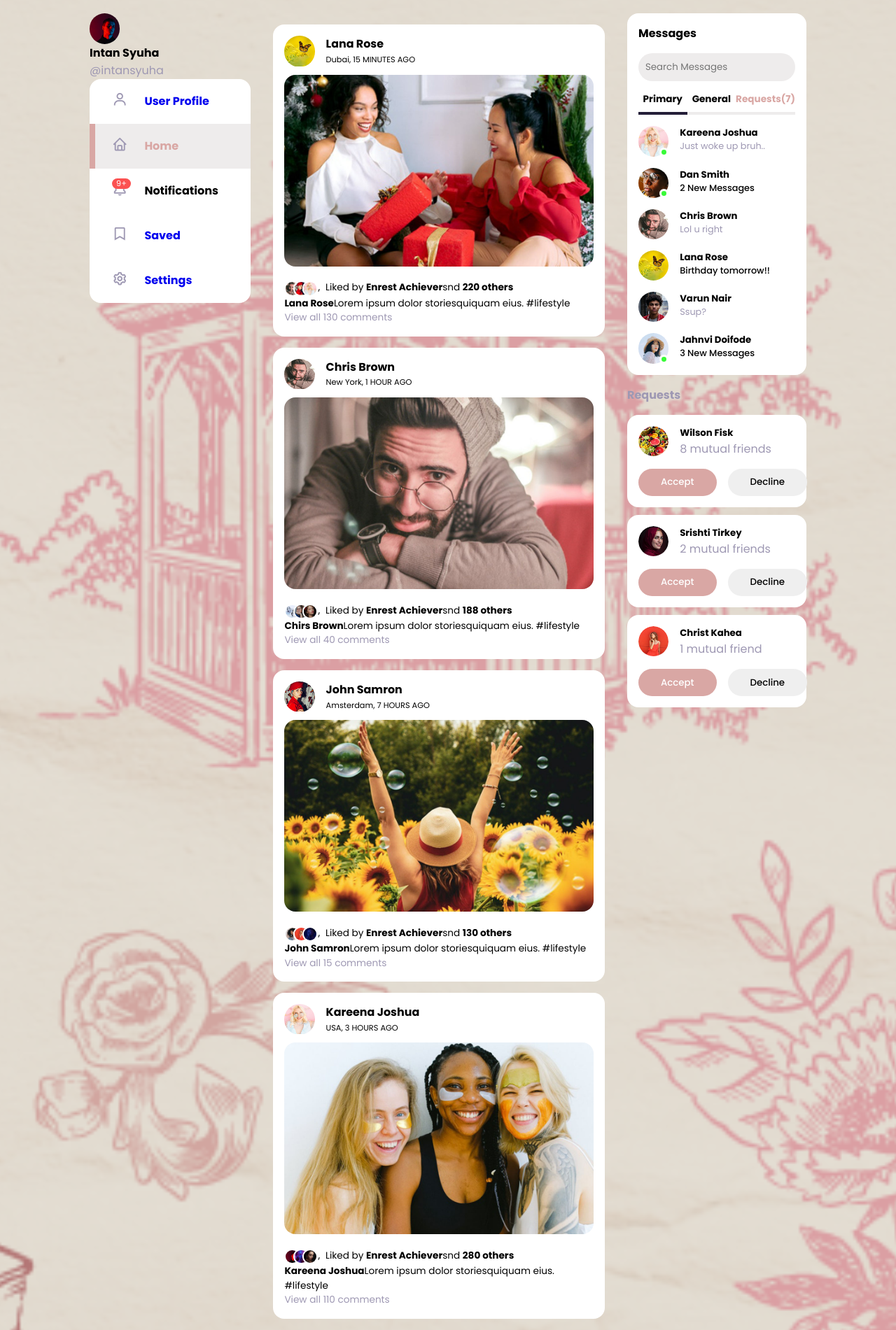
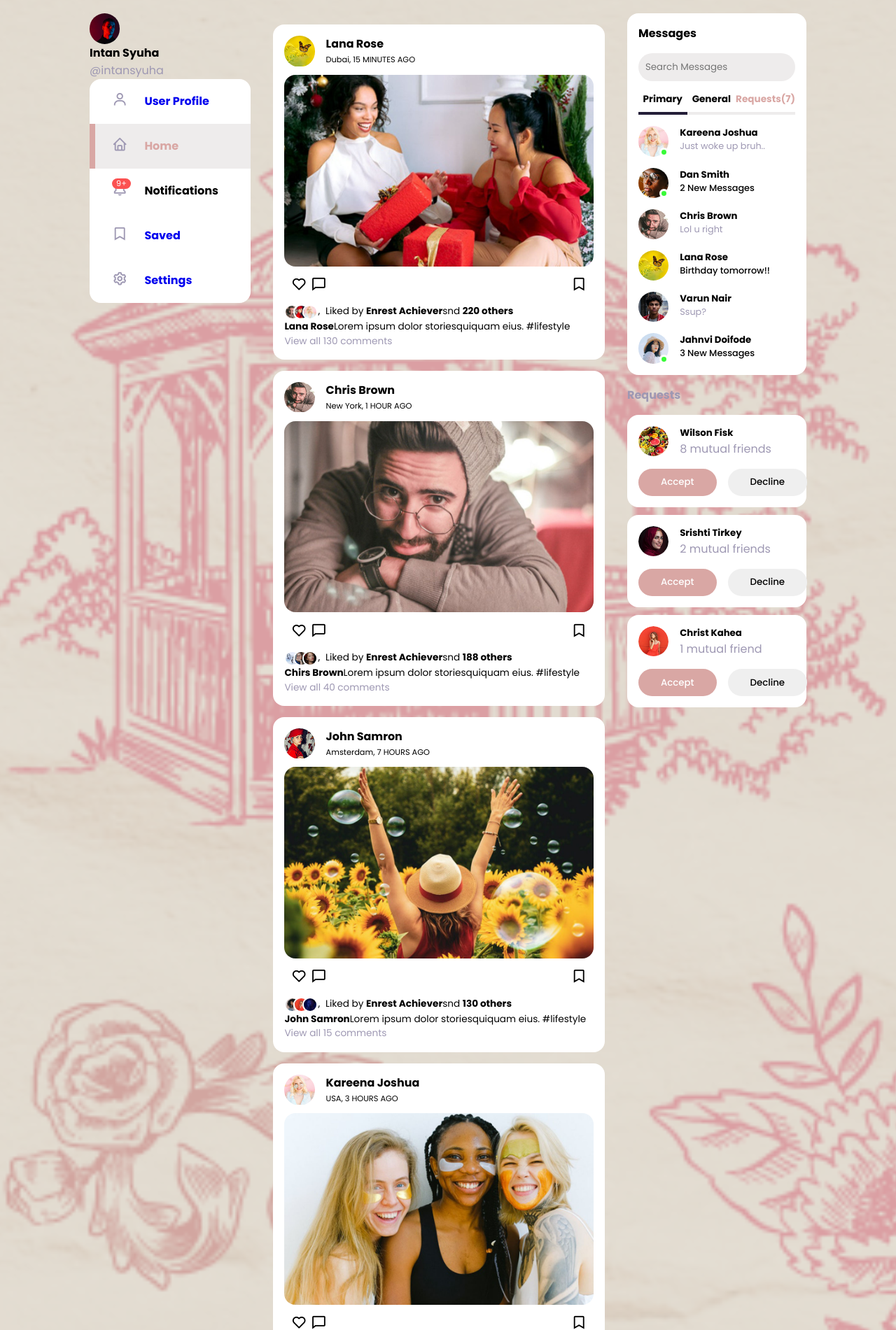
Before and after one commit to intansyuha/TT3L-06, a Flask app: page /community-page in a window 1280 px wide. Shown: the part 67-1968 px from the top of the page at 70% size. Run offline with Flask 3, Linux system fonts and the light colour scheme; a user stored in the database is signed in.

Commit message:
added like, comment and bookmark icons on each feed

```diff
--- a/templates/community-page.html
+++ b/templates/community-page.html
@@ -121,12 +121,11 @@
 
                      <div class="action-button">
                          <div class="interaction-button">
-                             <span><i class="uil uil-thumbs-up"></i></span>
-                             <span><i class="uil uil-comment"></i></span>
-                             <span><i class="uil uil-share"></i></span>
+                             <span><i class='bx bx-heart' ></i></span>
+                             <span><i class='bx bx-comment'></i></span>
                          </div>
                          <div class="bookmark">
-                             <span><i class="uil uil-bookmark"></i></span>
+                             <span><i class='bx bx-bookmark' ></i></span>
                          </div>
                      </div>
 
@@ -165,12 +164,11 @@
 
                      <div class="action-button">
                          <div class="interaction-button">
-                             <span><i class="uil uil-thumbs-up"></i></span>
-                             <span><i class="uil uil-comment"></i></span>
-                             <span><i class="uil uil-share"></i></span>
+                             <span><i class='bx bx-heart' ></i></span>
+                             <span><i class='bx bx-comment'></i></span>
                          </div>
                          <div class="bookmark">
-                             <span><i class="uil uil-bookmark"></i></span>
+                             <span><i class='bx bx-bookmark' ></i></span>
                          </div>
                      </div>
 
@@ -209,12 +207,11 @@
 
                      <div class="action-button">
                          <div class="interaction-button">
-                             <span><i class="uil uil-thumbs-up"></i></span>
-                             <span><i class="uil uil-comment"></i></span>
-                             <span><i class="uil uil-share"></i></span>
+                             <span><i class='bx bx-heart' ></i></span>
+                             <span><i class='bx bx-comment'></i></span>
                          </div>
                          <div class="bookmark">
-                             <span><i class="uil uil-bookmark"></i></span>
+                             <span><i class='bx bx-bookmark' ></i></span>
                          </div>
                      </div>
 
@@ -253,12 +250,11 @@
 
                      <div class="action-button">
                          <div class="interaction-button">
-                             <span><i class="uil uil-thumbs-up"></i></span>
-                             <span><i class="uil uil-comment"></i></span>
-                             <span><i class="uil uil-share"></i></span>
+                             <span><i class='bx bx-heart' ></i></span>
+                             <span><i class='bx bx-comment'></i></span>
                          </div>
                          <div class="bookmark">
-                             <span><i class="uil uil-bookmark"></i></span>
+                             <span><i class='bx bx-bookmark' ></i></span>
                          </div>
                      </div>
 
@@ -297,12 +293,11 @@
 
                      <div class="action-button">
                          <div class="interaction-button">
-                             <span><i class="uil uil-thumbs-up"></i></span>
-                             <span><i class="uil uil-comment"></i></span>
-                             <span><i class="uil uil-share"></i></span>
+                             <span><i class='bx bx-heart' ></i></span>
+                             <span><i class='bx bx-comment'></i></span>
                          </div>
                          <div class="bookmark">
-                             <span><i class="uil uil-bookmark"></i></span>
+                             <span><i class='bx bx-bookmark' ></i></span>
                          </div>
                      </div>
 
@@ -341,12 +336,11 @@
 
                      <div class="action-button">
                          <div class="interaction-button">
-                             <span><i class="uil uil-thumbs-up"></i></span>
-                             <span><i class="uil uil-comment"></i></span>
-                             <span><i class="uil uil-share"></i></span>
+                             <span><i class='bx bx-heart' ></i></span>
+                             <span><i class='bx bx-comment'></i></span>
                          </div>
                          <div class="bookmark">
-                             <span><i class="uil uil-bookmark"></i></span>
+                             <span><i class='bx bx-bookmark' ></i></span>
                          </div>
                      </div>
 
@@ -384,12 +378,11 @@
 
                      <div class="action-button">
                          <div class="interaction-button">
-                             <span><i class="uil uil-thumbs-up"></i></span>
-                             <span><i class="uil uil-comment"></i></span>
-                             <span><i class="uil uil-share"></i></span>
+                             <span><i class='bx bx-heart' ></i></span>
+                             <span><i class='bx bx-comment'></i></span>
                          </div>
                          <div class="bookmark">
-                             <span><i class="uil uil-bookmark"></i></span>
+                             <span><i class='bx bx-bookmark' ></i></span>
                          </div>
                      </div>
 
```
